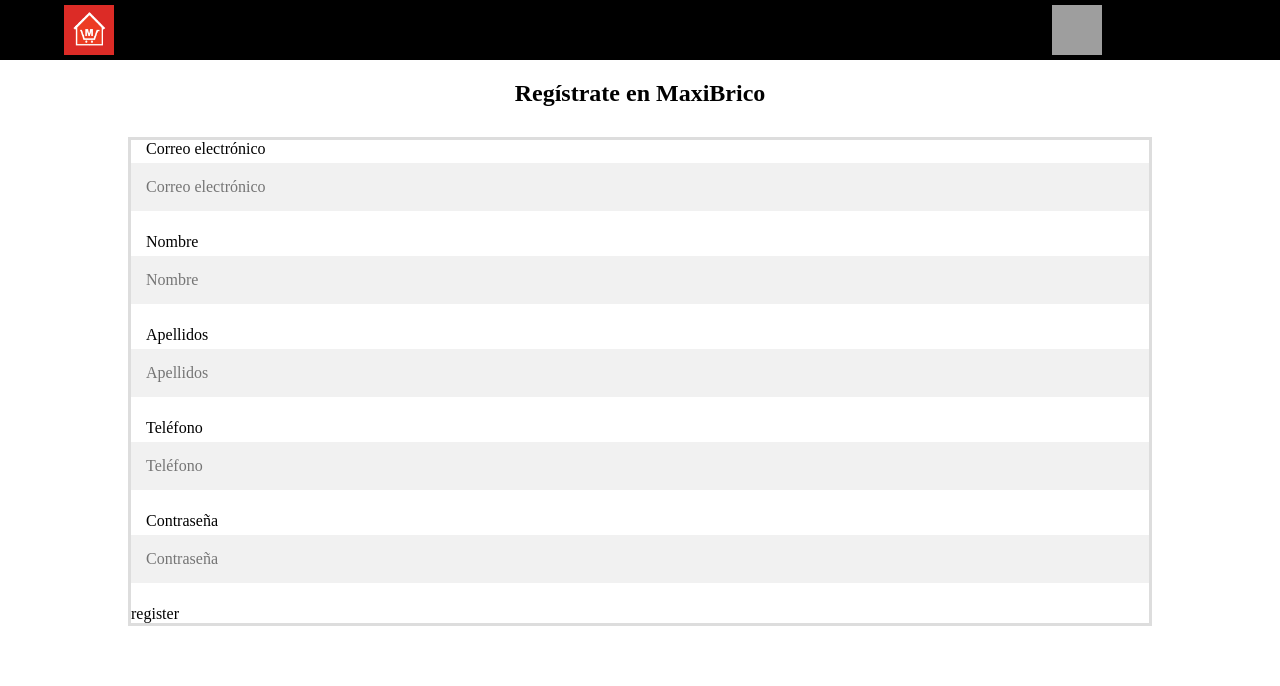
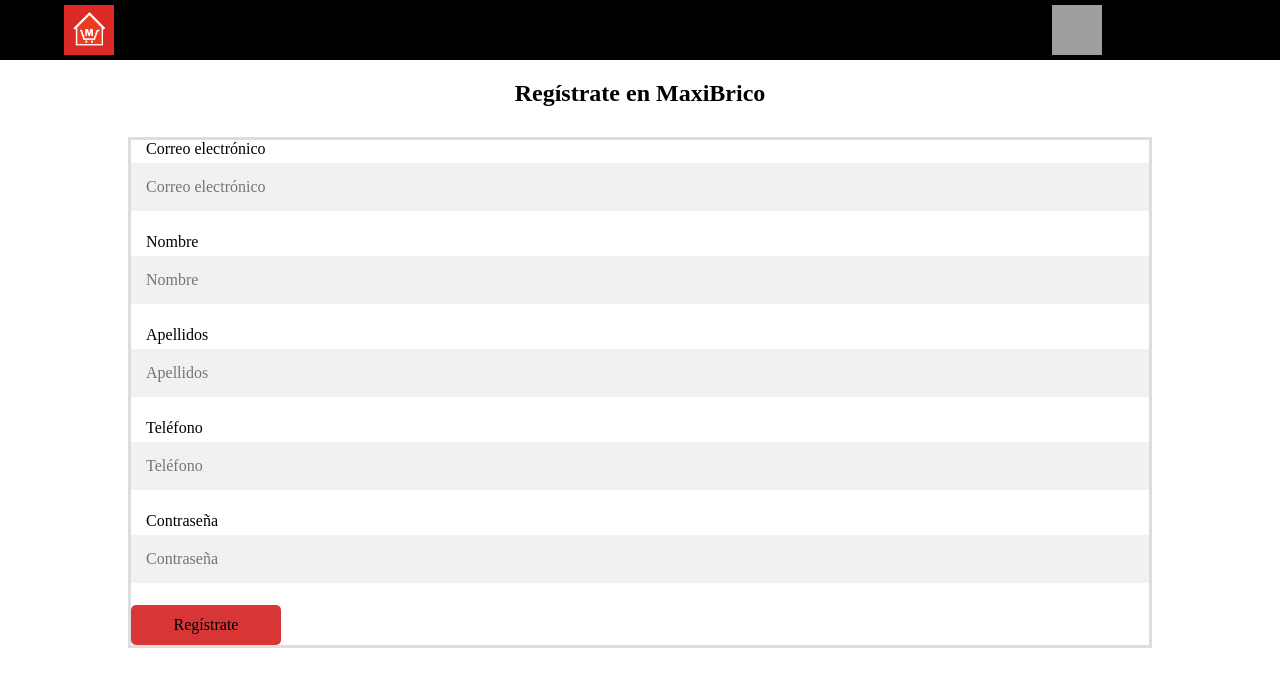
Before and after one commit to ChaoHu99/maxi-brico, a Vue app in the folder frontend/: page /sign-up in a window 1280 px wide. Shown: the top 686 px of the page. Built offline with nearby package versions, Linux system fonts and the light colour scheme; grey boxes are pictures that could not be loaded.

Commit message:
Registro acabado

```diff
--- a/frontend/package.json
+++ b/frontend/package.json
@@ -8,6 +8,9 @@
     "lint": "vue-cli-service lint"
   },
   "dependencies": {
+    "@vue/composition-api": "^1.1.3",
+    "@vuelidate/core": "^2.0.0-alpha.24",
+    "@vuelidate/validators": "^2.0.0-alpha.21",
     "axios": "^0.21.1",
     "core-js": "^3.6.5",
     "cors": "^2.8.5",
@@ -15,6 +18,7 @@
     "sass-loader": "^10.1.1",
     "vue": "^2.6.11",
     "vue-router": "^3.2.0",
+    "vuelidate": "^0.7.6",
     "vuetify": "^2.4.0",
     "vuex": "^3.6.2"
   },
--- a/frontend/src/views/SignUp.vue
+++ b/frontend/src/views/SignUp.vue
@@ -8,25 +8,26 @@
         <form @submit.prevent="login">
           <div>
             <label class="label" for="username">Correo electrónico</label><br>
-            <input name="username" v-model="username" placeholder="Correo electrónico" type="email">
+            <input class="input" id="username" v-model="username" placeholder="Correo electrónico" type="email">
           </div>
           <div>
             <label class="label" for="name">Nombre</label><br>
-            <input name="name" v-model="name" placeholder="Nombre" type="text">
+            <input class="input" id="name" v-model="name" placeholder="Nombre" type="text">
           </div>
           <div>
             <label class="label" for="surname">Apellidos</label><br>
-            <input name="surname" v-model="surname" placeholder="Apellidos" type="text">
+            <input class="input" id="surname" v-model="surname" placeholder="Apellidos" type="text">
           </div>
           <div>
             <label class="label" for="phone">Teléfono</label><br>
-            <input name="phone" v-model="phone" placeholder="Teléfono" type="text">
+            <input class="input" id="phone" v-model="phone" placeholder="Teléfono" type="number">
           </div>
           <div>
             <label class="label" for="password">Contraseña</label><br>
-            <input name="password" v-model="password" placeholder="Contraseña" type="password">
+            <input class="input" id="password" v-model="password" placeholder="Contraseña" type="password">
           </div>
-          <input type="submit" value="register">
+          <button @click="validation" class="btn" type="submit"> Regístrate </button>
+          <p id ="restriction"></p>
         </form>
       </div>
   </div>
@@ -46,6 +47,22 @@
     };
   },
   methods: {
+      validation() {
+        let a = document.getElementById("username").value;
+        let b = document.getElementById("name").value;
+        let c = document.getElementById("surname").value;
+        let d = document.getElementById("phone").value;
+        let e = document.getElementById("password").value;
+        let text;
+        if (a == "" || b == "" || c == "" || d == "" || e == "") {
+          text = "Debe rellenar todos los campos";
+          document.getElementById("restriction").innerHTML = text;
+        }
+        else if (d.toString().length != 9){
+          text = "El teléfono debe tener 9 dígitos";
+          document.getElementById("restriction").innerHTML = text;
+        }
+      },
     async login() {
       const { username, name, surname, phone, password} = this;
       const res = await fetch('http://localhost:8000/create/user/',
@@ -82,7 +99,7 @@
     width: 80%;
 
   }
-  input[type=text], input[type=password], input[type=email] {
+  .input {
   width: 100%;
   padding: 15px;
   margin: 5px 0 22px 0;
@@ -98,4 +115,13 @@
     padding-left: 15px;
   }
 
+  .btn{
+    background-color: rgb(216, 54, 54);
+    border-radius: 5px;
+    color: rgb(0, 0, 0);
+    height: 40px;
+    width: 150px;
+
+}
+
 </style>
```
Also changed, not shown: 2 other files (tests, documents, lock files or other folders).
